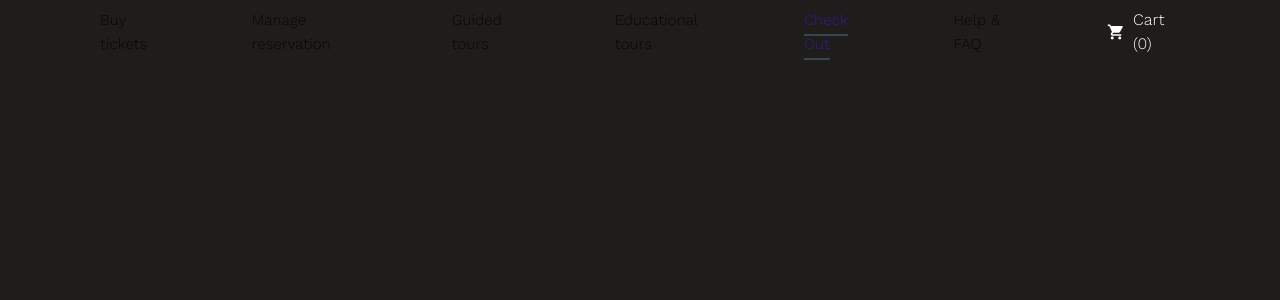
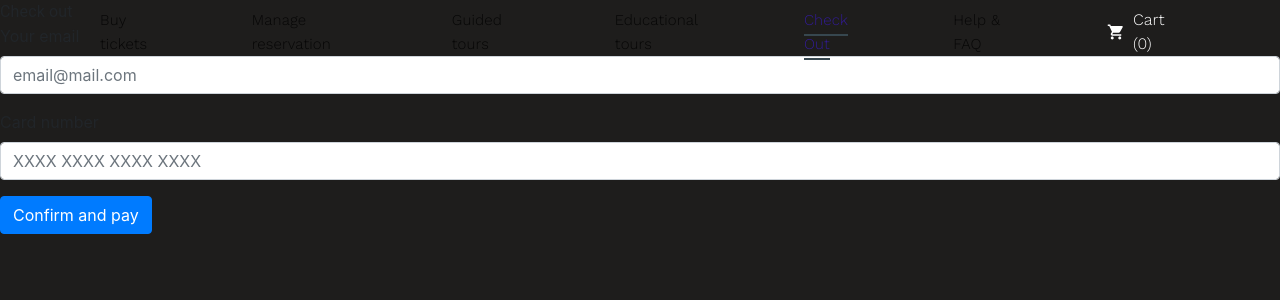
Before and after one commit to shpaksasha/The-Creation-of-Adam, a React (Create React App) app: page /check in a window 1280 px wide. Shown: the top 300 px of the page. Built offline with nearby package versions, Linux system fonts and the light colour scheme.

Commit message:
new page check out, structure site

```diff
--- a/src/pages/Check Out/check.js
+++ b/src/pages/Check Out/check.js
@@ -1,6 +1,7 @@
 import React from 'react';
 import {makeStyles} from '@material-ui/core/styles';
-import {Grid} from '@material-ui/core';
+import {Grid, Typography} from '@material-ui/core';
+import {Button, Form} from 'react-bootstrap';
 
 const useStyles = makeStyles(theme => ({
     block: {
@@ -18,7 +19,22 @@ const CheckOut = () => {
         <div className={classes.block}>
             <Grid container md={12}>
                 <Grid item md={12}>
+                    <Typography>Check out</Typography>
+                    <Form>
+                        <Form.Group controlId='formBasicEmail'>
+                            <Form.Label>Your email</Form.Label>
+                            <Form.Control type='email' placeholder='email@mail.com'/>
+                        </Form.Group>
 
+                        <Form.Group controlId='formBasicPassword'>
+                            <Form.Label>Card number</Form.Label>
+                            <Form.Control type='number' placeholder='XXXX XXXX XXXX XXXX'/>
+                        </Form.Group>
+
+                        <Button variant='primary' type='submit'>
+                            Confirm and pay
+                        </Button>
+                    </Form>
                 </Grid>
             </Grid>
         </div>
```
